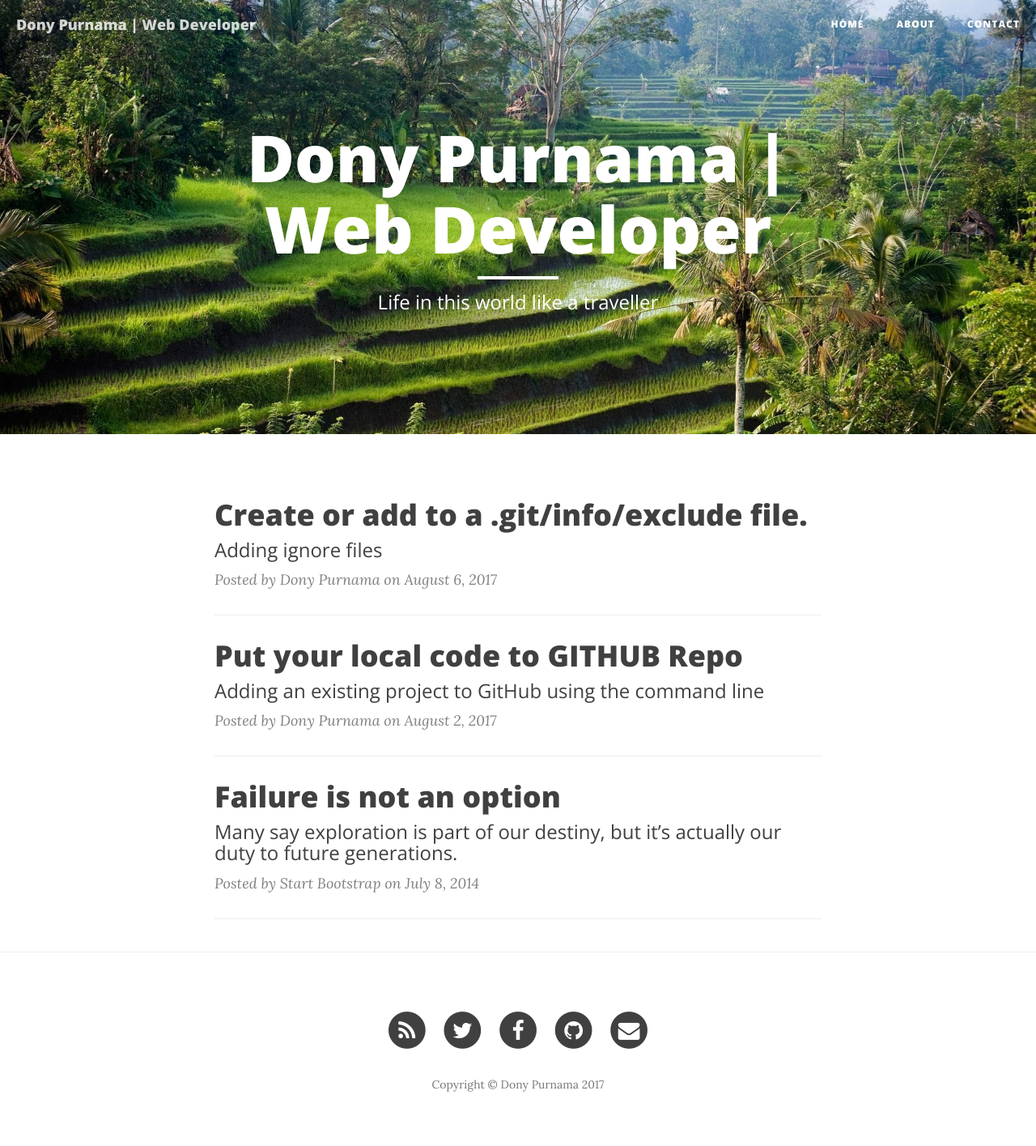
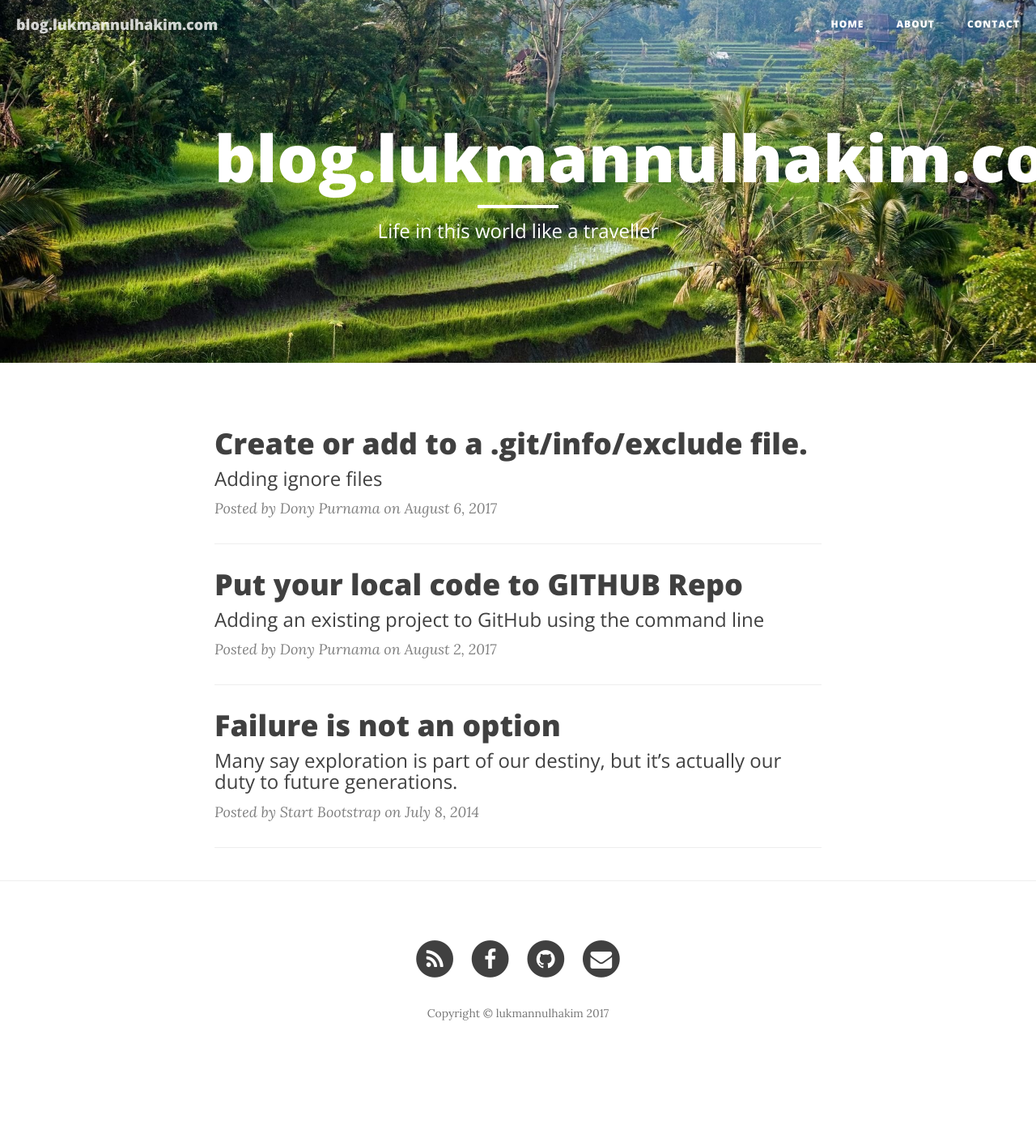
Before and after one commit to lukmannulhakim/lukmannulhakim.github.io, a Jekyll site: the page built from index.html, in a window 1280 px wide. Shown: the whole page at 81% size. Built offline with Jekyll 4.4.1, drawn with Linux system fonts in a browser that asks for light colours; nearby versions of some CDN libraries; the list of posts is cut into pages by our own code; after the commit the page ends 1327 px from its top, so only the background shows below that.

Commit message:
edit file _config.yml

```diff
--- a/_config.yml
+++ b/_config.yml
@@ -1,15 +1,14 @@
 # Site settings
-title: Dony Purnama | Web Developer
+title: blog.lukmannulhakim.com
 header-img: img/indo-home-bg.jpg
-email: dony.purnama@gmail.com
-copyright_name: Dony Purnama
-description: "I'm a location-independent web developer, originally from Tasikmalaya West Java. Tie the science with writing!!"
+email: ahmad@lukmannulhakim.com
+copyright_name: lukmannulhakim
+description: "Just write and share"
 baseurl: ""
-url: "http://donypurnama.github.io/"
-twitter_username: donypurnama
-github_username:  donypurnama
-facebook_username:  donypurnama
-email_username:  dony.purnama@gmail.com
+url: "http://blog.lukmannulhakim.com/"
+github_username:  lukmannulhakim
+facebook_username:  ahmadlukmannulhakim
+email_username:  ahmadlukmannulhakim@gmail.com
 
 # Google Analytics
 # To enable google analytics, uncomment below line with a valid Google Tracking ID
```
